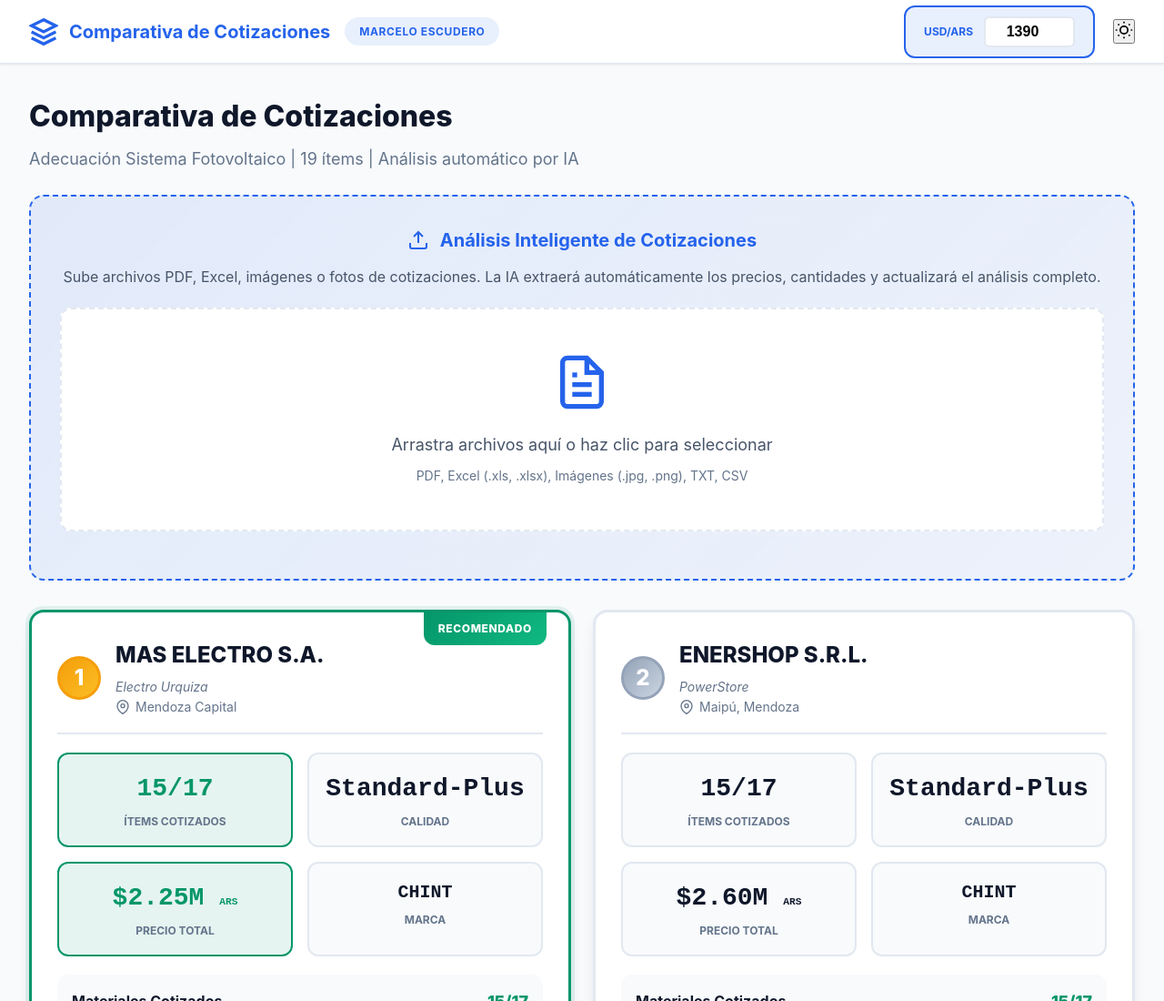
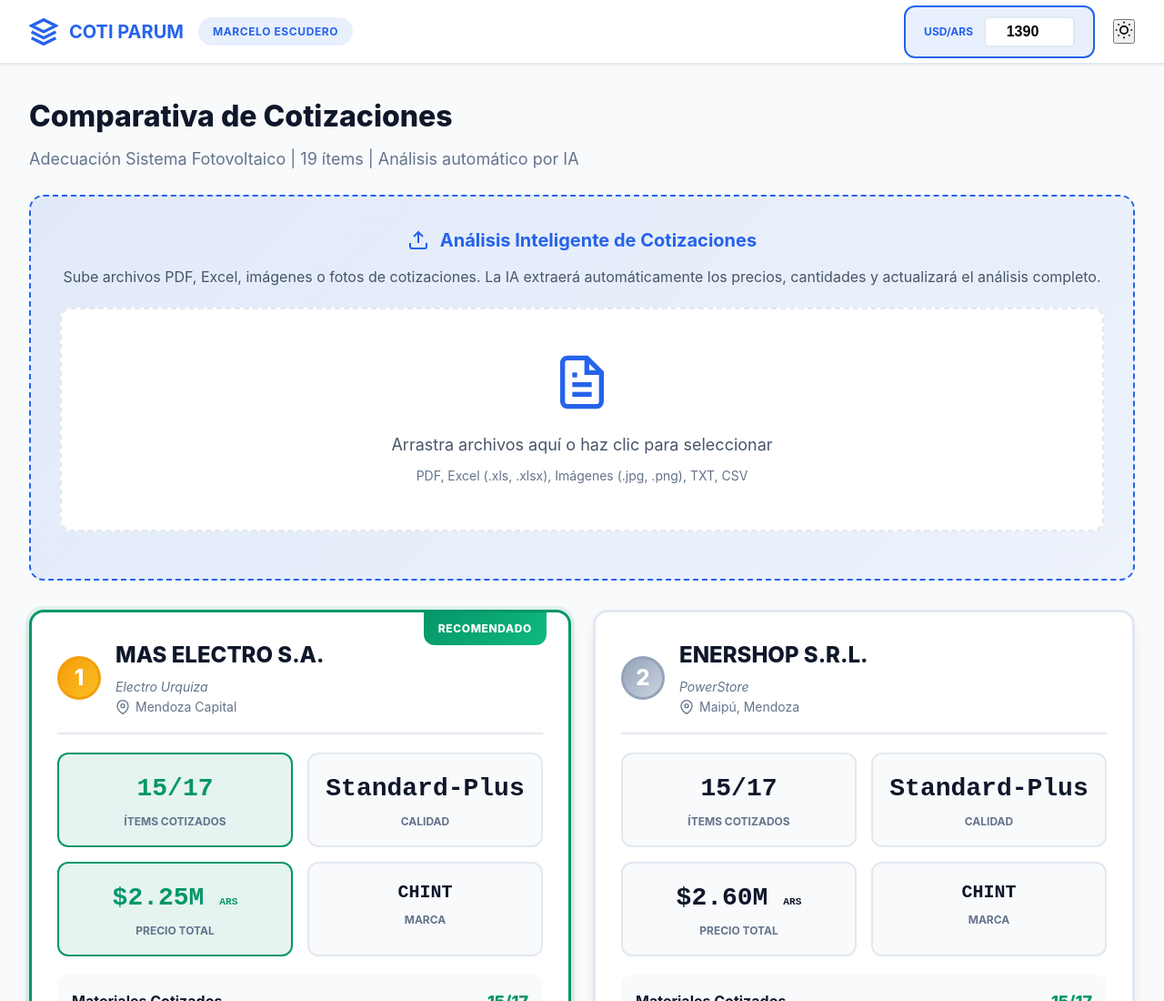
Before and after one commit to luismarceloescudero-debug/ia-cotizaciones-vercel, a website: page index.html in a window 1280 px wide. Shown: the top 1100 px of the page at 91% size. Drawn offline with Linux system fonts and the light colour scheme.

Commit message:
Update index.html

```diff
--- a/index.html
+++ b/index.html
@@ -3,7 +3,7 @@
 <head>
     <meta charset="UTF-8">
     <meta name="viewport" content="width=device-width, initial-scale=1.0">
-    <title>Comparativa de Cotizaciones - Marcelo Escudero</title>
+    <title>COTI PARUM - Marcelo Escudero</title>
     <style>
         :root {
             --primary: #2563eb;
@@ -726,7 +726,7 @@
                 <svg width="32" height="32" viewBox="0 0 24 24" fill="none" stroke="currentColor" stroke-width="2.5">
                     <path d="M12 2L2 7l10 5 10-5-10-5zM2 17l10 5 10-5M2 12l10 5 10-5"></path>
                 </svg>
-                <span>Comparativa de Cotizaciones</span>
+                <span>COTI PARUM</span>
             </div>
             <span class="client-badge">Marcelo Escudero</span>
         </div>
```
